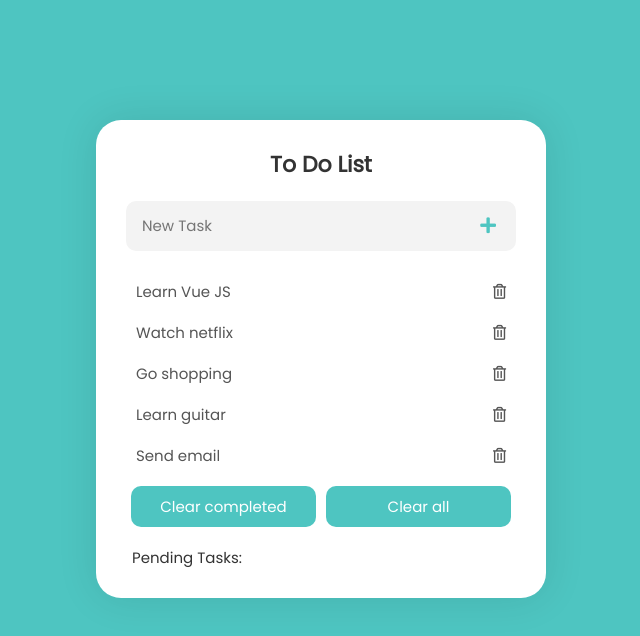
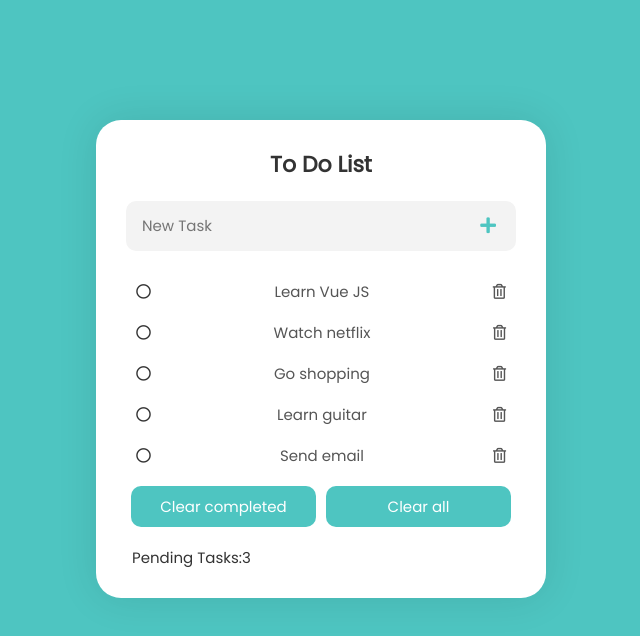
Before and after one commit to limon27121/Todolist-with-vue, a Vue app: page / in a window 1280 px wide. Shown: the top 636 px of the page, without its empty margins (319-959 px from the left). Built offline with nearby package versions, Linux system fonts and the light colour scheme.

Commit message:
using add task with proper validition

```diff
--- a/src/components/Task.vue
+++ b/src/components/Task.vue
@@ -7,13 +7,14 @@
         </div>
         <!-- form -->
         <div class="form">
-          <input type="text" placeholder="New Task" v-model="task"/>
+          <input type="text" placeholder="New Task" v-model="Newtask"/>
           <button @click="addtask()"><i class="fas fa-plus"></i></button>
         </div>
         <!-- task lists -->
         <div class="taskItems">
           <ul>
             <li v-for="task in tasks" :key="task.id">
+              <span class="circle-icon"><i class="far fa-circle"></i></span>
               <button>
                 {{ task.title }}</button>
               <button><i class="far fa-trash-alt"></i></button>
@@ -23,12 +24,12 @@
         </div>
         <!-- buttons -->
         <div class="clearBtns">
-          <button>Clear completed</button>
+          <button @click="clear">Clear completed</button>
           <button @click="clearall">Clear all</button>
         </div>
         <!-- pending task -->
         <div class="pendingTasks">
-          <span>Pending Tasks: </span>
+          <span>Pending Tasks:{{ incomplete }} </span>
         </div>
       </div>
     </div>
@@ -38,9 +39,17 @@
   export default {
     name: "Task",
     // props:["tasks"],
+
+
+    computed:{
+      //find the inprogress work length
+     incomplete(){
+      return this.tasks.filter(this.isprogress).length
+     }
+    },
     data(){
       return{
-        task:"",
+        Newtask:"",
         tasks: [
         {
           id: 1,
@@ -71,9 +80,42 @@
       }
     },
     methods:{
+      addtask() {
+        if (this.Newtask.length > 0) {
+            this.tasks.push({
+              title: this.Newtask, // Use this.Newtask to access the data property
+              completed: false,
+              });
+
+      this.Newtask = ""; // Clear the input after adding the task
+    }
+   else{
+    alert("invalid input")
+   }
+
+  },
       clearall(){
         this.tasks=[]
-      }
+      },
+      //which work are not done
+      isprogress(task){
+        return !this.iscompleted(task)
+      },
+      //which work is done
+      iscompleted(task){
+          return task.completed;
+      },
+
+    // clear(){
+    //   // this.tasks= this.tasks.filter(this.isprogress)
+    //   this.tasks=this.tasks.filter(()=>{
+    //     this.task.completed=="false"
+    //   })
+    // }
+
+    clear() {
+  this.tasks = this.tasks.filter((task) => !task.completed);
+}
     }
   };
   </script>
```
